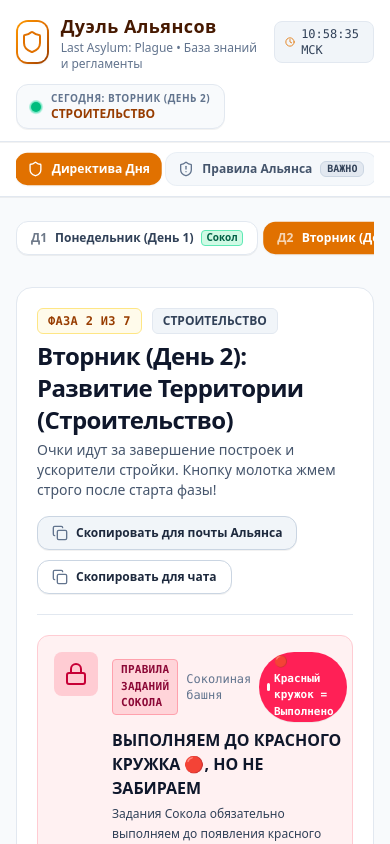
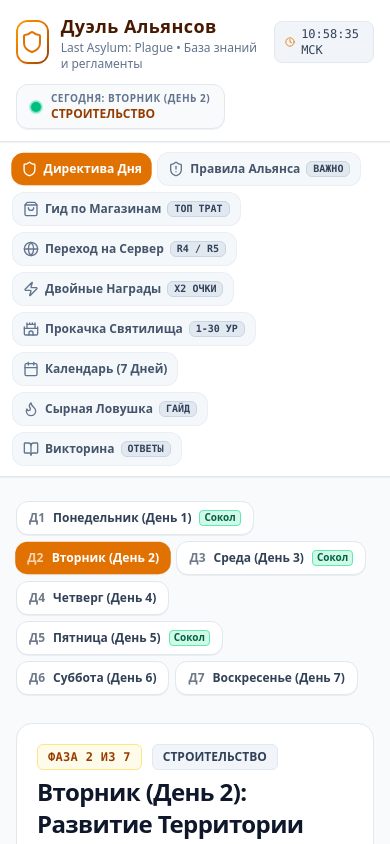
Before and after one commit to doguwar137-ops/alliance-helper, a React (Vite) app: page / in a window 390 px wide. Shown: the top 844 px of the page. Built offline with nearby package versions, Linux system fonts and the light colour scheme.

Commit message:
refactor: improve navigation responsiveness
Remove sticky positioning and allow tabs to wrap to improve layout consistency across different screen sizes.

```diff
--- a/src/App.tsx
+++ b/src/App.tsx
@@ -61,11 +61,11 @@ export default function App() {
       />
 
       {/* Navigation Sub-Bar */}
-      <div className="border-b border-slate-200 bg-white/95 sticky top-[61px] z-40 backdrop-blur-md shadow-2xs">
-        <div className="max-w-7xl mx-auto px-4 sm:px-6">
+      <div className="border-b border-slate-200 bg-white/95 z-40 backdrop-blur-md shadow-2xs">
+        <div className="max-w-7xl mx-auto px-3 sm:px-6">
           <nav
             id="alliance-nav-tabs"
-            className="flex items-center gap-1 sm:gap-2 overflow-x-auto py-2.5 scrollbar-none"
+            className="flex flex-wrap items-center gap-1.5 sm:gap-2 py-2.5"
           >
             {navTabs.map((tab) => {
               const Icon = tab.icon;
@@ -76,13 +76,13 @@ export default function App() {
                   key={tab.id}
                   id={`nav-btn-${tab.id}`}
                   onClick={() => setCurrentTab(tab.id)}
-                  className={`flex-shrink-0 flex items-center gap-2 px-3 sm:px-3.5 py-2 rounded-xl text-xs sm:text-sm font-bold transition-all ${
+                  className={`flex items-center gap-1.5 sm:gap-2 px-2.5 sm:px-3.5 py-2 rounded-xl text-xs sm:text-sm font-bold transition-all cursor-pointer ${
                     isActive
                       ? "bg-amber-600 text-white shadow-xs scale-[1.01]"
                       : "bg-slate-100/70 hover:bg-slate-200/80 text-slate-600 hover:text-slate-900 border border-slate-200/60"
                   }`}
                 >
-                  <Icon className={`w-4 h-4 ${isActive ? "text-white" : "text-slate-500"}`} />
+                  <Icon className={`w-4 h-4 flex-shrink-0 ${isActive ? "text-white" : "text-slate-500"}`} />
                   <span>{tab.label}</span>
                   {tab.badge && !isActive && (
                     <span className="text-[10px] font-mono px-1.5 py-0.2 rounded-md bg-slate-200 text-slate-700 border border-slate-300">
--- a/src/components/TodayDirective.tsx
+++ b/src/components/TodayDirective.tsx
@@ -66,7 +66,7 @@ ${currentDay.phaseName}
   return (
     <div id="today-directive-container" className="space-y-6">
       {/* Day Selector Pills */}
-      <div className="flex items-center gap-1.5 overflow-x-auto pb-2 scrollbar-none">
+      <div className="flex flex-wrap items-center gap-1.5 pb-1">
         {DUEL_DAYS.map((day, idx) => {
           const isSelected = selectedDayIndex === idx;
           return (
@@ -74,7 +74,7 @@ ${currentDay.phaseName}
               key={day.id}
               id={`day-tab-${day.id}`}
               onClick={() => setSelectedDayIndex(idx)}
-              className={`flex-shrink-0 px-3.5 py-2 rounded-xl text-xs font-bold transition-all flex items-center gap-2 ${
+              className={`px-3 sm:px-3.5 py-2 rounded-xl text-xs font-bold transition-all flex items-center gap-2 cursor-pointer ${
                 isSelected
                   ? "bg-amber-600 text-white shadow-xs scale-[1.01]"
                   : "bg-white hover:bg-slate-100 text-slate-700 hover:text-slate-900 border border-slate-200 shadow-2xs"
```
